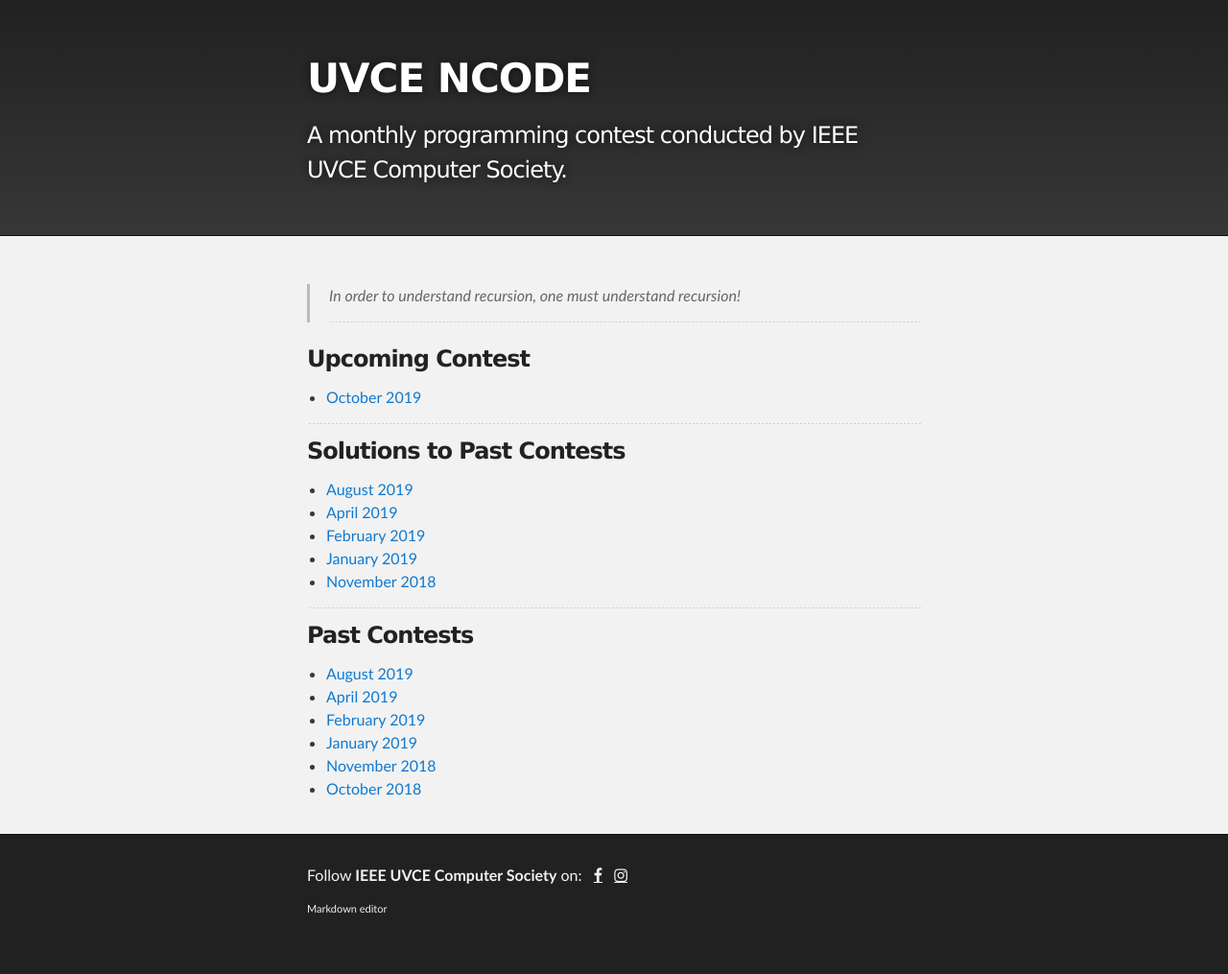
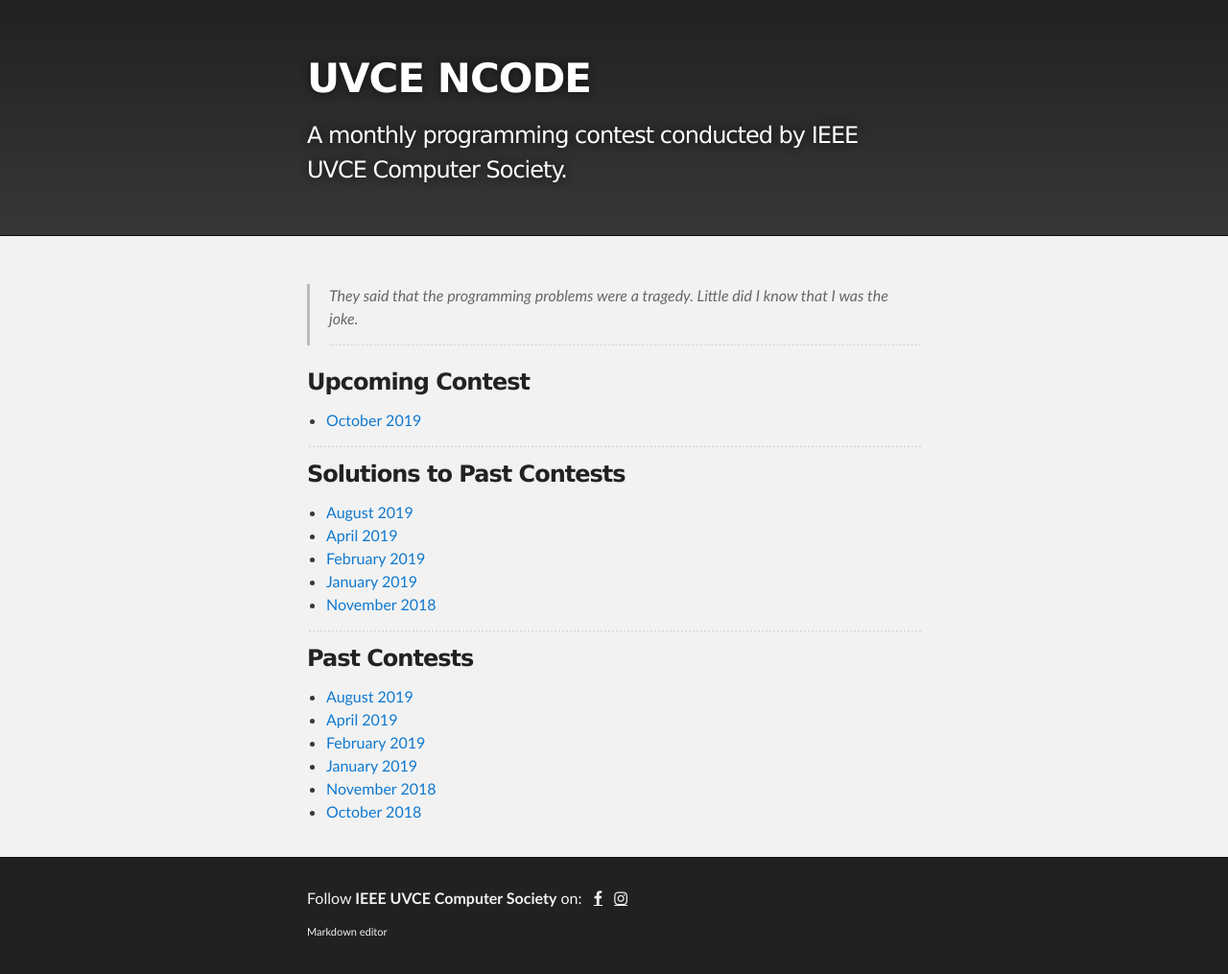
Before and after one commit to ieee-uvce-cs/ncode, a Jekyll site: the page built from index.md, in a window 1280 px wide. Shown: the whole page at 96% size. Built offline with Jekyll 4.4.1, drawn with Linux system fonts in a browser that asks for light colours; before the commit the page ends 991 px from its top, so only the background shows below that.

Commit message:
Update index.md

```diff
--- a/index.md
+++ b/index.md
@@ -2,7 +2,7 @@
 layout: default
 ---
 
-> *In order to understand recursion, one must understand recursion!*
+> *They said that the programming problems were a tragedy. Little did I know that I was the joke.*
 * * *
 
 ### Upcoming Contest
```
